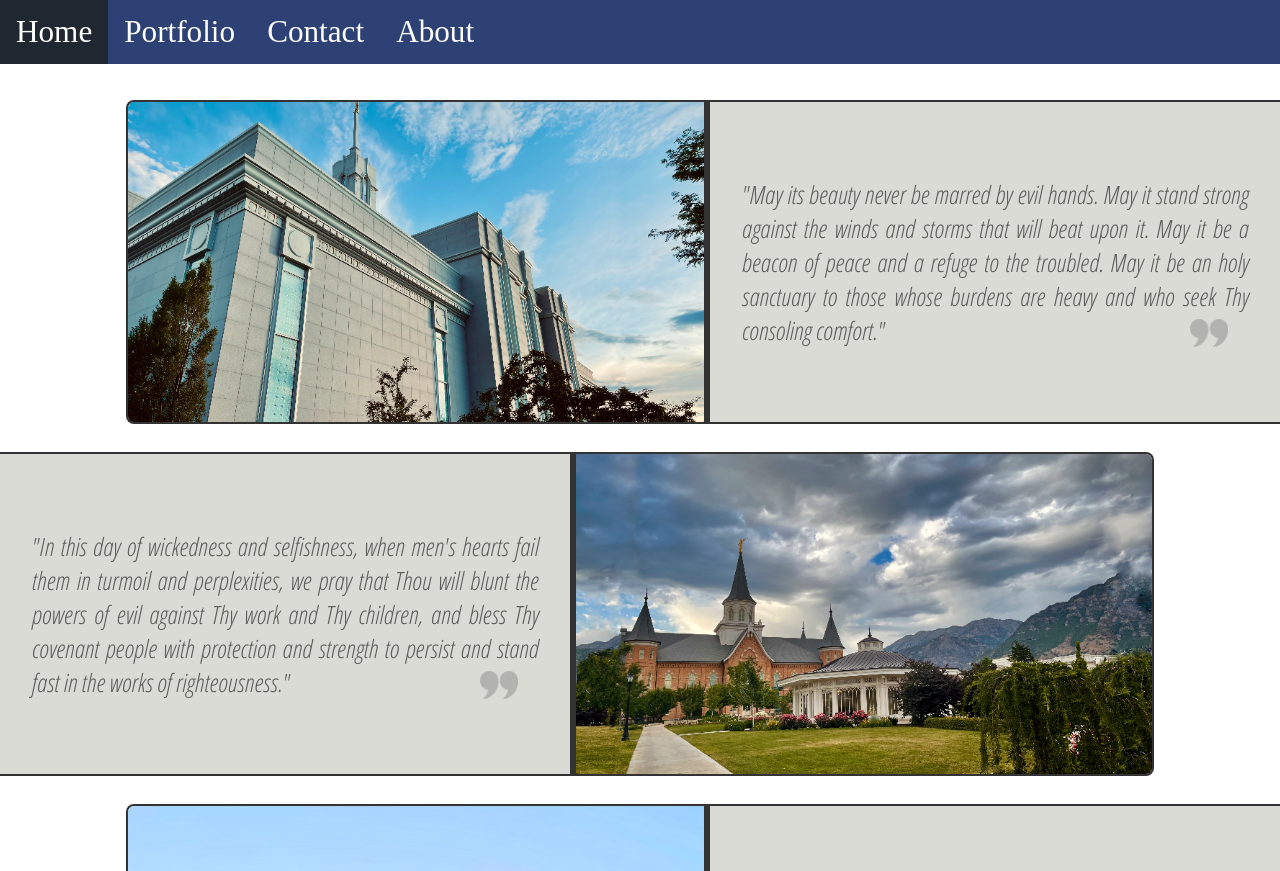
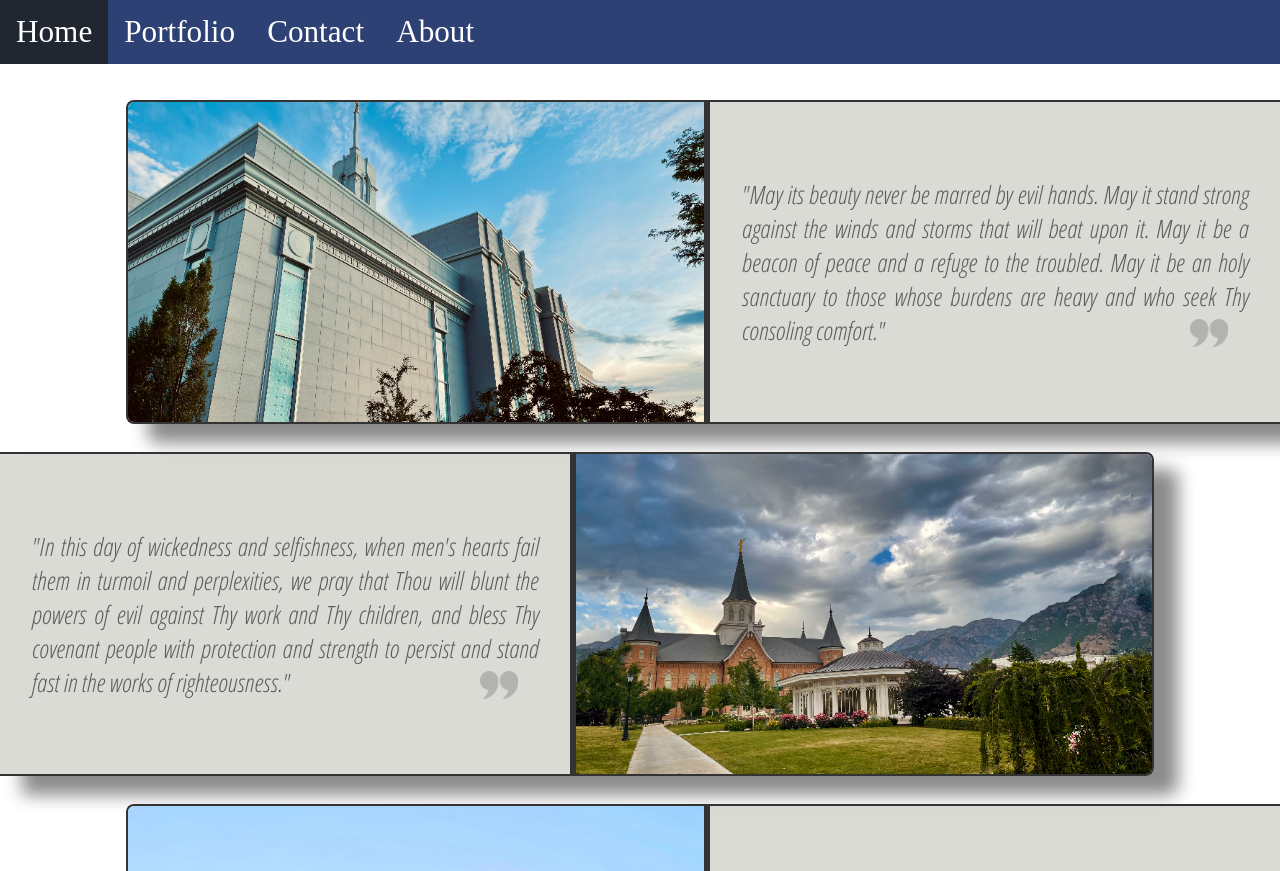
Before and after one commit to camrenmt/cs260, a plain HTML site: page index.html in a window 1280 px wide. Shown: the top 871 px of the page. Drawn offline with Linux system fonts and the light colour scheme; a web font is replaced by a local one.

Commit message:
drop shadow

```diff
--- a/css/styles.css
+++ b/css/styles.css
@@ -50,6 +50,9 @@ section {
   display: flex;
   z-index: 10;
   background: rgba(207, 207, 200, 0.74);
+
+  -webkit-box-shadow: 23px 18px 17px 1px rgba(0,0,0,0.46);
+  box-shadow: 23px 18px 17px 1px rgba(0,0,0,0.46);
 }
 
 .right:hover {
```
Also changed, not shown: 1 other file.
